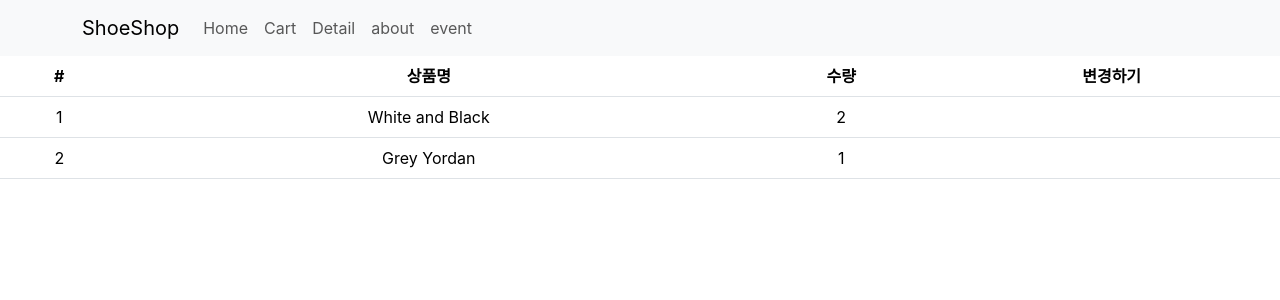
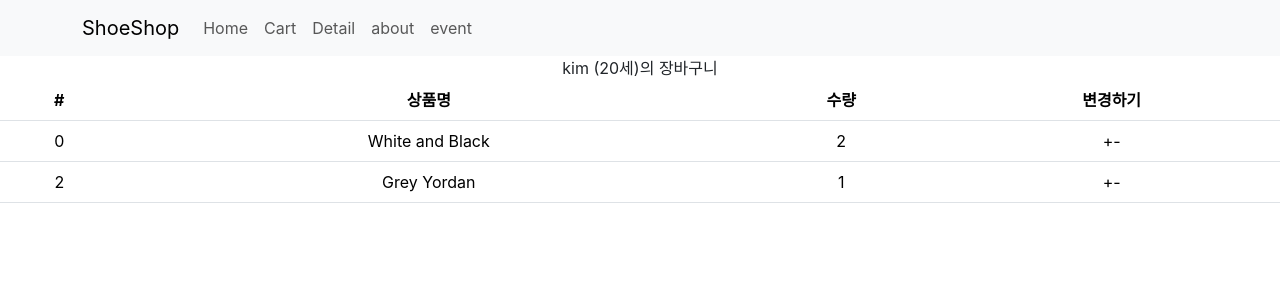
Before and after one commit to blackzapato/codingApple-shop, a React (Create React App) app: page /cart in a window 1280 px wide. Shown: the top 300 px of the page. Built offline with nearby package versions, Linux system fonts and the light colour scheme.

Commit message:
[Redux 5 : 장바구니 기능 만들기 숙제 & 응용문제] 완료

```diff
--- a/src/routes/Cart.js
+++ b/src/routes/Cart.js
@@ -1,13 +1,15 @@
 import React from "react";
 import { Table } from "react-bootstrap";
-import { useSelector } from "react-redux";
+import { useDispatch, useSelector } from "react-redux";
+import {addCount, delCount} from './../store.js'
 
 function Cart() {
-  let { cartStock } = useSelector((state) => state);
-  console.log(cartStock);
+  let state = useSelector((state) => state);
+  let dispatch = useDispatch();
 
   return (
     <div>
+      {state.user.name} ({state.user.age}세)의 장바구니
       <Table>
         <thead>
           <tr>
@@ -18,13 +20,20 @@ function Cart() {
           </tr>
         </thead>
         <tbody>
-          {cartStock.map((item, idx) => {
+          {state.cartStock.map((item, idx) => {
             return (
               <tr>
-                <td>{idx + 1}</td>
+                <td>{item.id}</td>
                 <td>{item.name}</td>
                 <td>{item.count}</td>
-                <td></td>
+                <td>
+                  <buttion onClick={()=>{
+                    dispatch(addCount(item.id));
+                  }}>+</buttion>
+                  <buttion onClick={()=>{
+                    dispatch(delCount(item.id));
+                  }}>-</buttion>
+                </td>
               </tr>
             );
           })}
--- a/src/routes/Detail.js
+++ b/src/routes/Detail.js
@@ -1,6 +1,8 @@
-import { useContext, useEffect, useState } from "react";
+import { useEffect, useState } from "react";
 import { Nav } from "react-bootstrap";
 import { useParams } from "react-router-dom";
+import { useDispatch, useSelector } from "react-redux";
+import {addCount, addCart} from './../store.js'
 
 function Detail(props) {
   // 1. 이러면 재렌더링마다 코드를 실행가능합니다.
@@ -35,6 +37,9 @@ function Detail(props) {
   let findPrdt = props.shoes.find((x) => x.id == id);
   let [custmTab, setcustmTab] = useState(0);
   let [detailFade, setDetailFade] = useState("");
+  let state = useSelector((state) => state);
+  let dispatch = useDispatch();
+
 
   useEffect(() => {
     let timer = setTimeout(() => {
@@ -78,7 +83,17 @@ function Detail(props) {
           <h4 className="pt-5">{findPrdt.title}</h4>
           <p>{findPrdt.content}</p>
           <p>{findPrdt.price}</p>
-          <button className="btn btn-danger">주문하기</button>
+          <button className="btn btn-danger" onClick={()=>{
+
+            if(state.cartStock.findIndex(v => v.id == findPrdt.id) > -1){
+              dispatch(addCount(findPrdt.id));
+            }
+            else{
+              let data = {id: findPrdt.id, name: findPrdt.title, count: 1};
+              dispatch(addCart(data));
+            }
+
+            }}>주문하기</button>
         </div>
       </div>
 
--- a/src/store.js
+++ b/src/store.js
@@ -1,9 +1,5 @@
 import { configureStore, createSlice } from "@reduxjs/toolkit";
-
-let user = createSlice({
-  name: "user",
-  initialState: "kim",
-});
+import user from './store/userSlice.js'
 
 let cartStock = createSlice({
   name: "cartStock",
@@ -11,7 +7,25 @@ let cartStock = createSlice({
     { id: 0, name: "White and Black", count: 2 },
     { id: 2, name: "Grey Yordan", count: 1 },
   ],
+  reducers : {
+    addCount(state, action){
+      let idx = state.findIndex(v => v.id == action.payload);
+      state[idx].count++
+    },
+    addCart(state, action){
+      state.push(action.payload);
+    },
+    delCount(state, action){
+      let idx = state.findIndex(v => v.id == action.payload);
+      state[idx].count = state[idx].count -1;
+      if(state[idx].count < 1){
+        state.splice(idx, 1);
+      }
+    }
+  }
 });
+
+export let {addCount,addCart, delCount} = cartStock.actions
 
 export default configureStore({
   reducer: { cartStock: cartStock.reducer, user: user.reducer },
--- /dev/null
+++ b/src/store/userSlice.js
@@ -0,0 +1,18 @@
+import { createSlice } from "@reduxjs/toolkit";
+
+let user = createSlice({
+    name: "user",
+    initialState: {name : 'kim', age: 20},
+    reducers : {
+        changeName(state){
+                state.name = 'park'
+        },
+        changeAge(state,action){
+                state.age += action.payload
+        }
+    }
+});
+
+export let {changeName, changeAge} = user.actions
+
+export default user;
```
